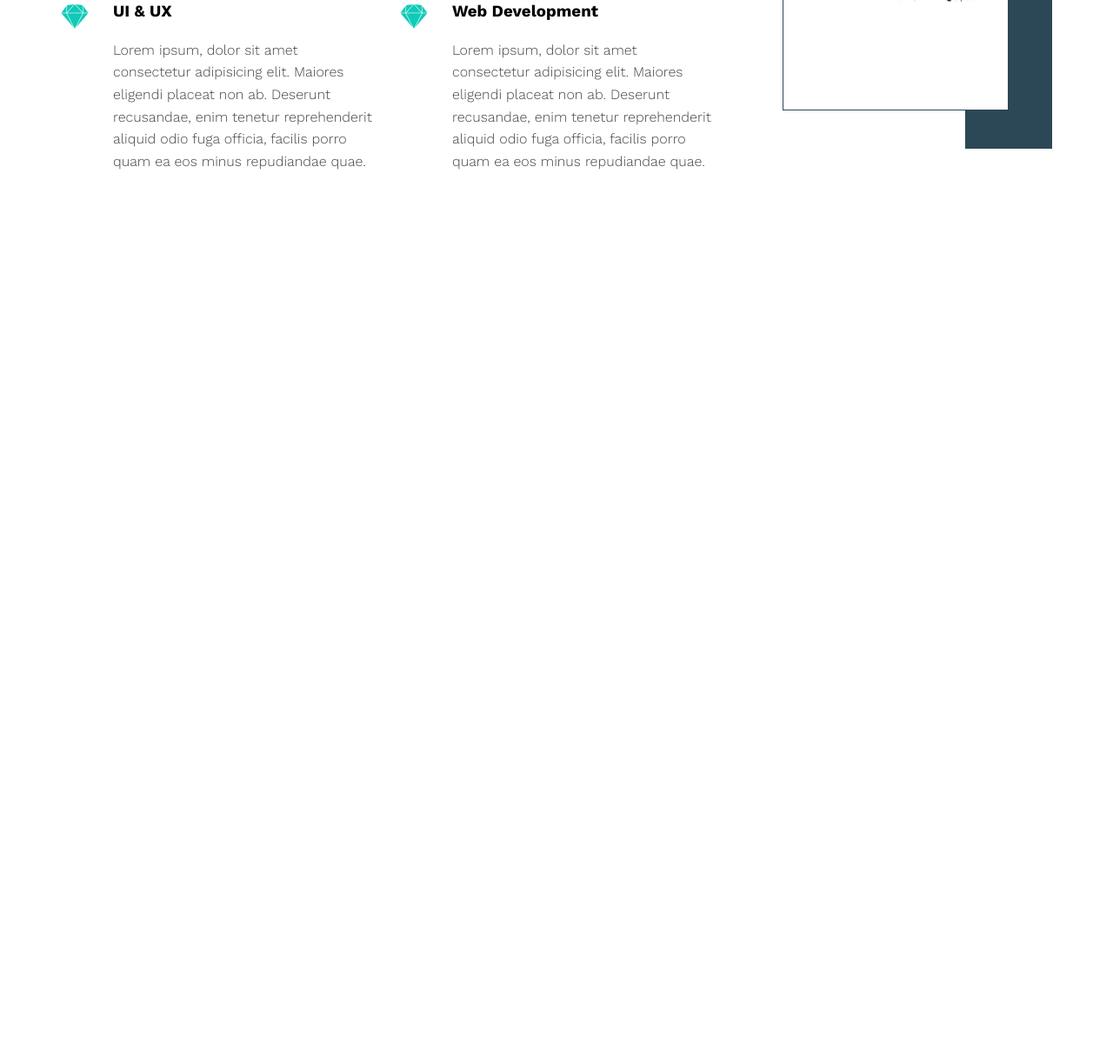
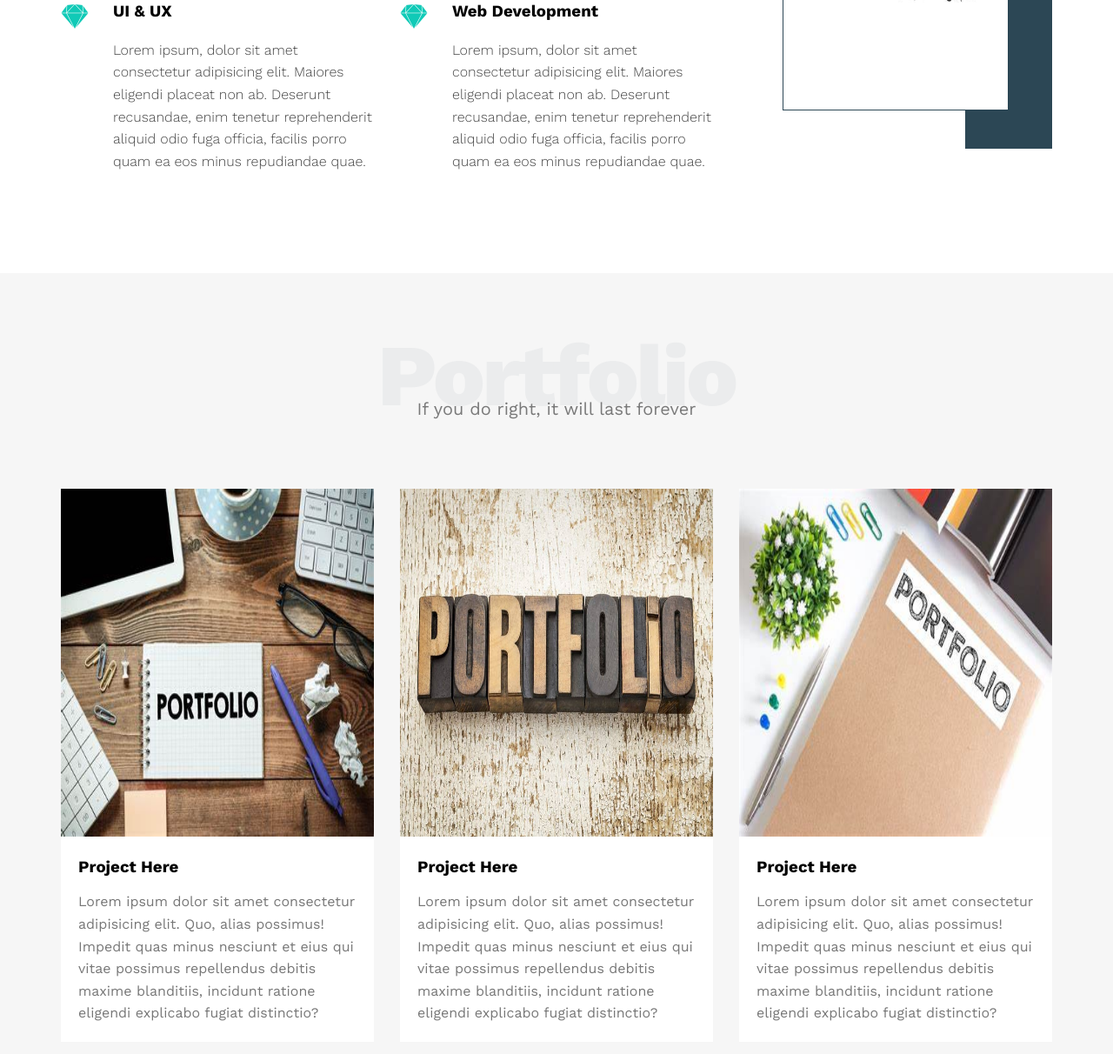
Before and after one commit to qais25/Leon_Project, a plain HTML site: page index.html in a window 1280 px wide. Shown: the part 1878-3090 px from the top of the page at 87% size. Before the commit the page ends 2192 px from the top, so only its background shows below. Drawn offline with nearby package versions, Linux system fonts and the light colour scheme.

Commit message:
feat : add portfolio section

```diff
--- a/css/leon.css
+++ b/css/leon.css
@@ -2,6 +2,8 @@
 :root {
     --main-color: #10cab7;
     --secondary-color: #2c4755;
+    --section-paddding: 60px;
+    --section-background: #f6f6f6;
 }
 
 /* End Variables */
@@ -206,9 +208,9 @@ body {
 
 /* Start Features */
 .features {
-    padding-top: 60px;
-    padding-bottom: 60px;
-    background-color: #f6f6f6;
+    padding-top: var(--section-paddding);
+    padding-bottom: var(--section-paddding);
+    background-color: var(--section-background);
 }
 
 .features .container {
@@ -241,8 +243,8 @@ body {
 
 /* Start Services */
 .services {
-    padding-top: 60px;
-    padding-bottom: 60px;
+    padding-top: var(--section-paddding);
+    padding-bottom: var(--section-paddding);
 }
 
 .services .service-content {
@@ -312,3 +314,42 @@ body {
 }
 
 /* End Services */
+
+/* Start Portofolio */
+.portfolio {
+    padding-top: var(--section-paddding);
+    padding-bottom: var(--section-paddding);
+    background-color: var(--section-background);
+}
+
+.portfolio .portfolio-content {
+    display: grid;
+    grid-template-columns: repeat(auto-fill, minmax(300px, 1fr));
+    gap: 30px;
+    margin-top: 80px;
+}
+
+.portfolio .portfolio-content .card {
+    background-color: white;
+}
+
+.portfolio .portfolio-content .card img {
+    max-width: 100%;
+    height: 400px;
+}
+
+.portfolio .portfolio-content .card .info {
+    padding: 20px;
+}
+
+.portfolio .portfolio-content .card .info h3 {
+    margin: 0;
+}
+
+.portfolio .portfolio-content .card .info p {
+    color: #777;
+    line-height: 1.6;
+    margin-bottom: 0;
+}
+
+/* End Portofolio */
--- a/index.html
+++ b/index.html
@@ -123,6 +123,38 @@
         </div>
     </div>
     <!-- End Services -->
+
+    <!-- Start Portfolio -->
+    <div class="portfolio">
+        <div class="container">
+            <h2 class="special-heading">Portfolio</h2>
+            <p>If you do right, it will last forever</p>
+            <div class="portfolio-content">
+                <div class="card">
+                    <img src="images/portfolio1.jpeg" alt="">
+                    <div class="info">
+                        <h3>Project Here</h3>
+                        <p>Lorem ipsum dolor sit amet consectetur adipisicing elit. Quo, alias possimus! Impedit quas minus nesciunt et eius qui vitae possimus repellendus debitis maxime blanditiis, incidunt ratione eligendi explicabo fugiat distinctio?</p>
+                    </div>
+                </div>
+                <div class="card">
+                    <img src="images/portfolio2.jpeg" alt="">
+                    <div class="info">
+                        <h3>Project Here</h3>
+                        <p>Lorem ipsum dolor sit amet consectetur adipisicing elit. Quo, alias possimus! Impedit quas minus nesciunt et eius qui vitae possimus repellendus debitis maxime blanditiis, incidunt ratione eligendi explicabo fugiat distinctio?</p>
+                    </div>
+                </div>
+                <div class="card">
+                    <img src="images/portfolio4.jpeg" alt="">
+                    <div class="info">
+                        <h3>Project Here</h3>
+                        <p>Lorem ipsum dolor sit amet consectetur adipisicing elit. Quo, alias possimus! Impedit quas minus nesciunt et eius qui vitae possimus repellendus debitis maxime blanditiis, incidunt ratione eligendi explicabo fugiat distinctio?</p>
+                    </div>
+                </div>
+            </div>
+        </div>
+    </div>
+    <!-- End Portfolio -->
 </body>
 
 </html>
```
Also changed, not shown: images/portfolio1.jpeg (added), images/portfolio2.jpeg (added), images/portfolio3.jpeg (added), images/portfolio4.jpeg (added).
